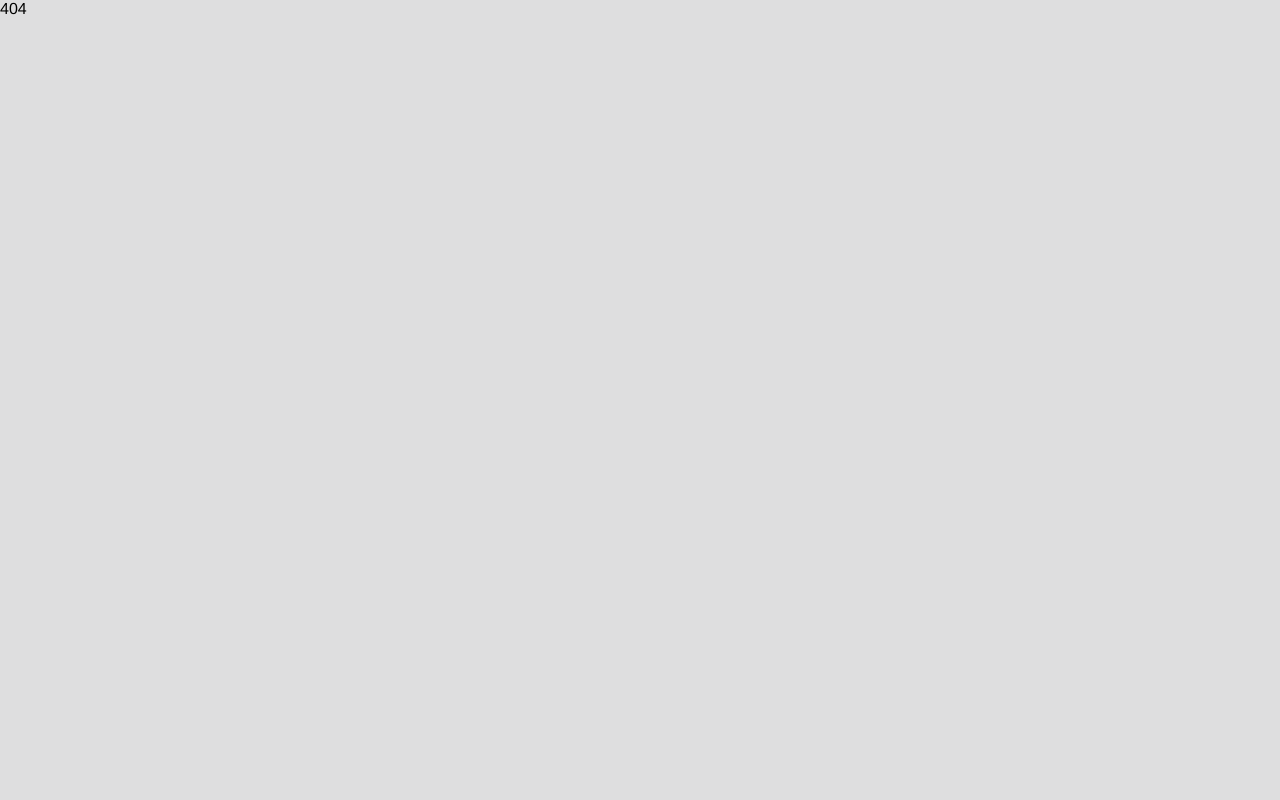
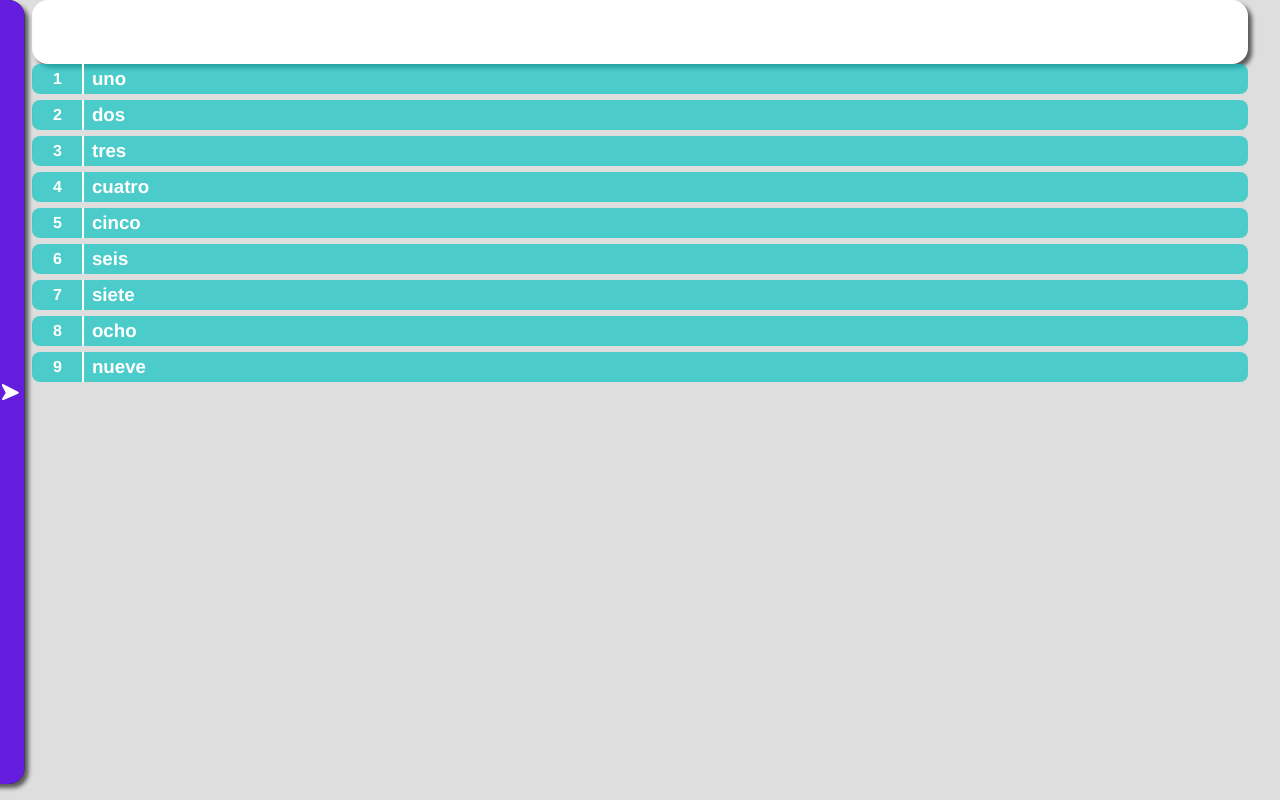
Before and after one commit to dialmonsalve/dialui-components, a React (Vite) app: page /drag in a window 1280 px wide. Before the commit this address had no page. Built offline with nearby package versions, Linux system fonts and the light colour scheme.

Commit message:
Finish drag and drop component

```diff
--- /dev/null
+++ b/src/components/UI/DragAndDrop.tsx
@@ -0,0 +1,76 @@
+import { DragEvent, ReactNode, useEffect, useState } from 'react';
+import styles from '@/styles/components/UI/dragAndDrop.module.scss';
+
+interface Props {
+	initialState: { id: number; content: string; description?: string }[];
+	children?: ReactNode;
+}
+const DragAndDrop = ({ initialState, children }: Props) => {
+	const [entryState, setEntryState] = useState(initialState);
+
+	const [dragItemIndex, setDragItemIndex] = useState<number | undefined>();
+	const [dragOverItemIndex, setDragOverItemIndex] = useState<
+		number | undefined
+	>();
+
+	useEffect(() => {
+		setEntryState(initialState);
+	}, [initialState]);
+
+	const handleDragStart = (index: number) => {
+		setDragItemIndex(index);
+	};
+	const handleDragOver = (event: DragEvent) => {
+		event.preventDefault();
+	};
+
+	const handleDrop = () => {
+		const newEntry = [...entryState];
+		const dragItem = newEntry.splice(dragItemIndex || 0, 1);
+		newEntry.splice(dragOverItemIndex || 0, 0, ...dragItem);
+
+		setEntryState(newEntry);
+	};
+
+	const handleDragEnter = (index?: number) => {
+		setDragOverItemIndex(index);
+	};
+
+	const handleDragLeave = () => {
+		setDragOverItemIndex(undefined);
+	};
+
+	const handleDragEnd = () => {
+		setDragItemIndex(undefined);
+		setDragOverItemIndex(undefined);
+	};
+
+	return (
+		<div className={styles.list}>
+			{entryState.map((sport, index) => (
+				<li
+					key={sport.id}
+					className={
+						dragOverItemIndex === index
+							? `${styles['list-item']} ${styles['next-position']}`
+							: styles['list-item']
+					}
+					draggable
+					onDragStart={() => handleDragStart(index)}
+					onDragOver={handleDragOver}
+					onDrop={() => handleDrop()}
+					onDragEnter={() => handleDragEnter(index)}
+					onDragLeave={handleDragLeave}
+					onDragEnd={handleDragEnd}
+				>
+					<span>{index + 1}</span>
+					<h3>{sport.content}</h3>
+					{sport.description && <p>{sport.description}</p>}
+					{children}
+				</li>
+			))}
+		</div>
+	);
+};
+
+export default DragAndDrop;
--- a/src/components/UI/index.ts
+++ b/src/components/UI/index.ts
@@ -1,5 +1,6 @@
 import Alert from "./Alert";
 import Button from "./Button";
+import DragAndDrop from "./DragAndDrop";
 import IconSpinner from "./IconSpinner";
 import Modal from "./Modal";
 import Notification from "./Notification";
@@ -10,6 +11,7 @@ import StatusBar from "./StatusBar";
 export {
 	Alert,
 	Button,
+	DragAndDrop,
 	IconSpinner,
 	Modal,
 	Notification,
--- a/src/components/layout/Layout.tsx
+++ b/src/components/layout/Layout.tsx
@@ -109,6 +109,16 @@ export const Layout = () => {
 						Form
 					</NavigationLink>
 				</li>
+				<li className='item item--active' onClick={closeSidebar}>
+					<NavigationLink
+						to='/drag'
+						color={'white'}
+						style={{ fontSize: '20px', height: '45px' }}
+						size='w-100'
+					>
+						Drag
+					</NavigationLink>
+				</li>
 			</Sidebar>
 
 			<div className='right-layout'>
--- a/src/pages/button.tsx
+++ b/src/pages/button.tsx
@@ -62,7 +62,7 @@ function ButtonPage() {
 			<br />
 			<Button
 				buttonStyle="filled"
-				spinnerType="mouses"
+				spinnerType="mice"
 				backgroundColor="red-600"
 				size="md-300"
 				radius="radius-5"
@@ -92,7 +92,7 @@ function ButtonPage() {
 			<br />
 			<Button
 				buttonStyle="squares"
-				spinnerType="mouses"
+				spinnerType="mice"
 				backgroundColor="purple-400"
 				size="lg-300"
 				radius="radius-3"
--- /dev/null
+++ b/src/pages/dragDrop.tsx
@@ -0,0 +1,55 @@
+import { DragAndDrop } from '@/components/UI';
+
+const entries = [
+	{
+		id: 1,
+		content: 'uno',
+	},
+	{
+		id: 2,
+		content: 'dos',
+	},
+	{
+		id: 3,
+		content: 'tres',
+	},
+	{
+		id: 4,
+		content: 'cuatro',
+	},
+	{
+		id: 5,
+		content: 'cinco',
+	},
+	{
+		id: 6,
+		content: 'seis',
+	},
+	{
+		id: 7,
+		content: 'siete',
+	},
+	{
+		id: 8,
+		content: 'ocho',
+	},
+	{
+		id: 9,
+		content: 'nueve',
+	}
+];
+function DragAndDropPage() {
+	return (
+		<>
+			{/* <Drag /> */}
+
+{/* <OtroDrag /> */}
+
+<DragAndDrop initialState={entries} />
+			{/* <NewDrag /> */}
+
+		</>
+	);
+}
+
+export default DragAndDropPage;
--- a/src/pages/iconSpinner.tsx
+++ b/src/pages/iconSpinner.tsx
@@ -9,7 +9,7 @@ function IconSpinnerPage() {
 				<Button
 					isLoading={hola}
 					radius="radius-3"
-					size="md-300"
+					size="w-25"
 					backgroundColor="black-300"
 				>
 					Enviar a todos los contactos
--- a/src/router/App.tsx
+++ b/src/router/App.tsx
@@ -11,6 +11,7 @@ import SpinnerPage from "@/pages/spinner";
 import { Layout } from "../components/layout/Layout";
 import NotificationPage from "@/pages/notification";
 import FormPage from "@/pages/form";
+import DragAndDropPage from "@/pages/dragDrop";
 
 const routes: RouteObject[] = [
 	{
@@ -53,6 +54,10 @@ const routes: RouteObject[] = [
 				element: <NotificationPage />,
 			},
 			{
+				path: "drag",
+				element: <DragAndDropPage />,
+			},
+			{
 				path: "form",
 				element: <FormPage />,
 			},
--- /dev/null
+++ b/src/styles/components/UI/dragAndDrop.module.scss
@@ -0,0 +1,35 @@
+.list {
+  display: flex;
+  flex-direction: column;
+  gap: 6px;
+}
+.list-item {
+  display: flex;
+  gap: 8px;
+  min-width: 300px;
+  font-size: 16px;
+  background-color: rgba(15, 195, 195, .7);
+  cursor: grab;
+  border-radius: 8px;
+  transition: all 1s ease ;
+  color: white;
+  align-items: center;
+}
+
+.list-item > h3 {
+  margin: 0;
+}
+
+.list-item > span {
+  font-size: 16px;
+  font-weight: bold;
+  border-right: 2px solid white;
+  padding: 6px;
+  margin-left: 15px;
+  padding-right: 20px;
+}
+
+.next-position {
+  transition: all .2s ease-in-out;
+  background-color: #fbb;
+}
--- a/src/styles/global/input.scss
+++ b/src/styles/global/input.scss
@@ -11,3 +11,8 @@
   }
 
 }
+
+.rojo {
+  background-color: black;
+
+}
```
Also changed, not shown: src/components/UI/NewDrag.tsx (added, +121 -0 lines), i.txt (added).
